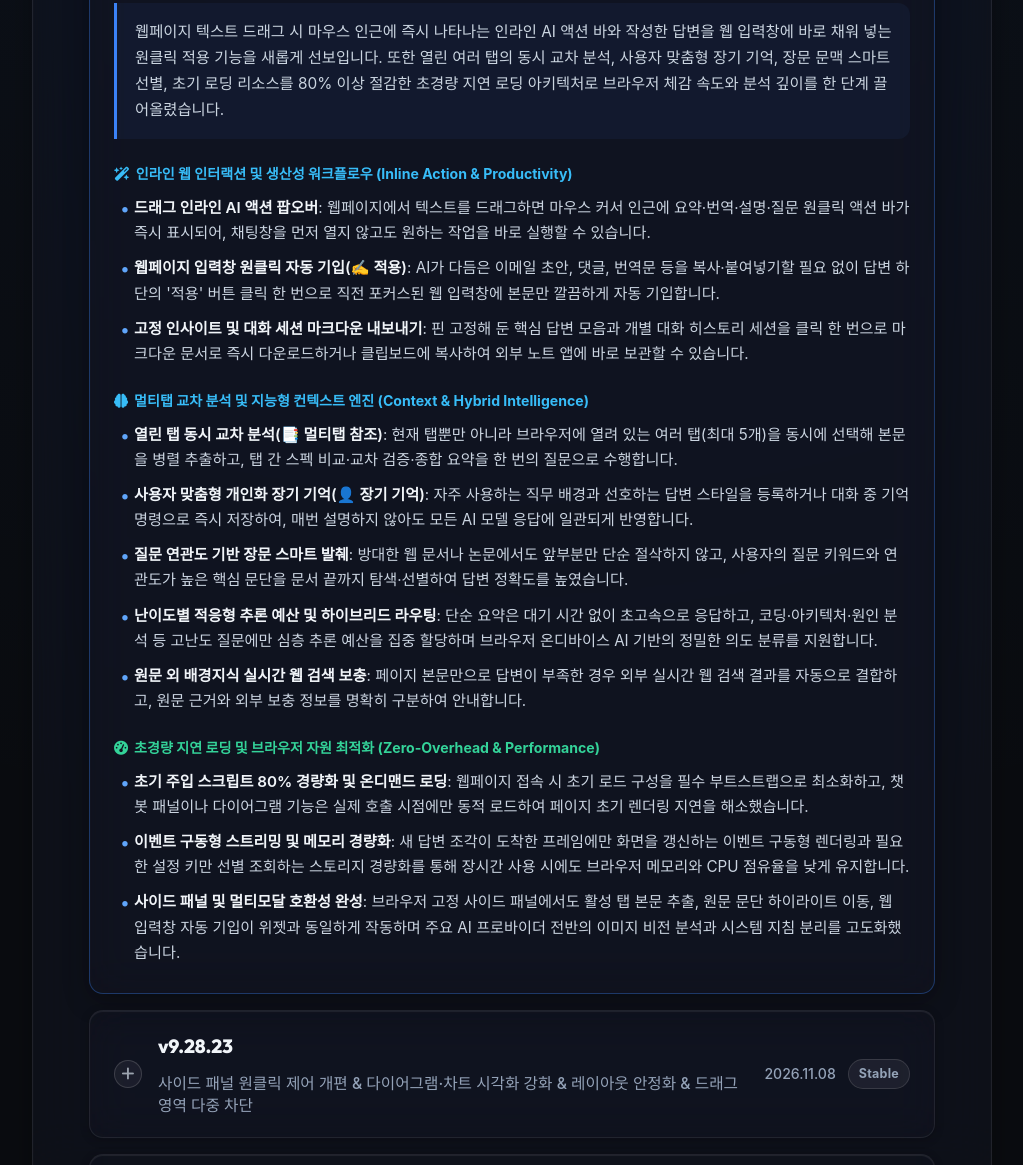
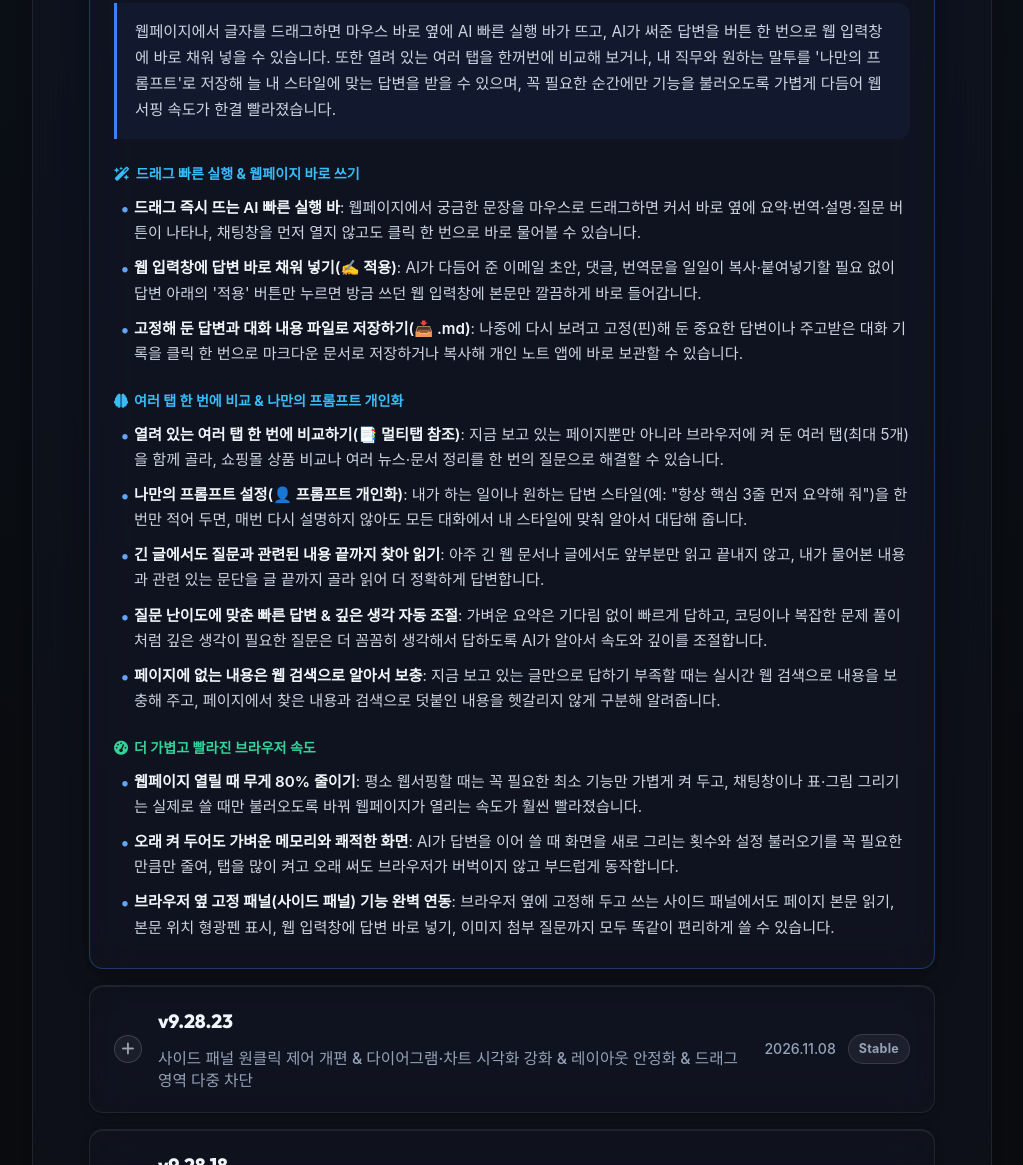
Before and after one commit to leejhn/withAvis, a plain HTML site: page changelog.html in a window 1280 px wide. Shown: the part 551-1716 px from the top of the page, without its empty margins (128-1151 px from the left). Drawn offline with Linux system fonts and the light colour scheme; a web font is replaced by a local one.

Commit message:
chore(release): v9.28.29 웹사이트 리소스 릴리즈 동기화

```diff
--- a/changelog.html
+++ b/changelog.html
@@ -92,7 +92,7 @@
                                 <span class="toggle-icon"><i class="fa-solid fa-plus"></i></span>
                                 <div class="version-title">
                                     <span class="version-tag">v9.28.29</span>
-                                    <span class="version-summary">드래그 인라인 AI 팝오버 & 웹 입력창 원클릭 자동 기입 & 멀티탭 교차 분석 & 초경량 지연 로딩 엔진</span>
+                                    <span class="version-summary">드래그 즉시 AI 실행 & 웹 입력창에 답변 바로 넣기 & 여러 탭 한 번에 비교 & 나만의 프롬프트 설정 & 브라우저 속도 최적화</span>
                                 </div>
                             </div>
                             <div class="accordion-header-right">
@@ -103,35 +103,35 @@
                         <div class="accordion-content">
                             <div class="accordion-body-inner">
                                 <div class="release-intro">
-                                    웹페이지 텍스트 드래그 시 마우스 인근에 즉시 나타나는 인라인 AI 액션 바와 작성한 답변을 웹 입력창에 바로 채워 넣는 원클릭 적용 기능을 새롭게 선보입니다. 또한 열린 여러 탭의 동시 교차 분석, 사용자 맞춤형 장기 기억, 장문 문맥 스마트 선별, 초기 로딩 리소스를 80% 이상 절감한 초경량 지연 로딩 아키텍처로 브라우저 체감 속도와 분석 깊이를 한 단계 끌어올렸습니다.
-                                </div>
-
-                                <div class="change-group">
-                                    <div class="group-label feat"><i class="fa-solid fa-wand-magic-sparkles"></i> 인라인 웹 인터랙션 및 생산성 워크플로우 (Inline Action & Productivity)</div>
-                                    <ul class="change-list">
-                                        <li><strong>드래그 인라인 AI 액션 팝오버</strong>: 웹페이지에서 텍스트를 드래그하면 마우스 커서 인근에 요약·번역·설명·질문 원클릭 액션 바가 즉시 표시되어, 채팅창을 먼저 열지 않고도 원하는 작업을 바로 실행할 수 있습니다.</li>
-                                        <li><strong>웹페이지 입력창 원클릭 자동 기입(✍️ 적용)</strong>: AI가 다듬은 이메일 초안, 댓글, 번역문 등을 복사·붙여넣기할 필요 없이 답변 하단의 '적용' 버튼 클릭 한 번으로 직전 포커스된 웹 입력창에 본문만 깔끔하게 자동 기입합니다.</li>
-                                        <li><strong>고정 인사이트 및 대화 세션 마크다운 내보내기</strong>: 핀 고정해 둔 핵심 답변 모음과 개별 대화 히스토리 세션을 클릭 한 번으로 마크다운 문서로 즉시 다운로드하거나 클립보드에 복사하여 외부 노트 앱에 바로 보관할 수 있습니다.</li>
-                                    </ul>
-                                </div>
-
-                                <div class="change-group">
-                                    <div class="group-label feat"><i class="fa-solid fa-brain"></i> 멀티탭 교차 분석 및 지능형 컨텍스트 엔진 (Context & Hybrid Intelligence)</div>
-                                    <ul class="change-list">
-                                        <li><strong>열린 탭 동시 교차 분석(📑 멀티탭 참조)</strong>: 현재 탭뿐만 아니라 브라우저에 열려 있는 여러 탭(최대 5개)을 동시에 선택해 본문을 병렬 추출하고, 탭 간 스펙 비교·교차 검증·종합 요약을 한 번의 질문으로 수행합니다.</li>
-                                        <li><strong>사용자 맞춤형 개인화 장기 기억(👤 장기 기억)</strong>: 자주 사용하는 직무 배경과 선호하는 답변 스타일을 등록하거나 대화 중 기억 명령으로 즉시 저장하여, 매번 설명하지 않아도 모든 AI 모델 응답에 일관되게 반영합니다.</li>
-                                        <li><strong>질문 연관도 기반 장문 스마트 발췌</strong>: 방대한 웹 문서나 논문에서도 앞부분만 단순 절삭하지 않고, 사용자의 질문 키워드와 연관도가 높은 핵심 문단을 문서 끝까지 탐색·선별하여 답변 정확도를 높였습니다.</li>
-                                        <li><strong>난이도별 적응형 추론 예산 및 하이브리드 라우팅</strong>: 단순 요약은 대기 시간 없이 초고속으로 응답하고, 코딩·아키텍처·원인 분석 등 고난도 질문에만 심층 추론 예산을 집중 할당하며 브라우저 온디바이스 AI 기반의 정밀한 의도 분류를 지원합니다.</li>
-                                        <li><strong>원문 외 배경지식 실시간 웹 검색 보충</strong>: 페이지 본문만으로 답변이 부족한 경우 외부 실시간 웹 검색 결과를 자동으로 결합하고, 원문 근거와 외부 보충 정보를 명확히 구분하여 안내합니다.</li>
-                                    </ul>
-                                </div>
-
-                                <div class="change-group">
-                                    <div class="group-label perf"><i class="fa-solid fa-gauge-high"></i> 초경량 지연 로딩 및 브라우저 자원 최적화 (Zero-Overhead & Performance)</div>
-                                    <ul class="change-list">
-                                        <li><strong>초기 주입 스크립트 80% 경량화 및 온디맨드 로딩</strong>: 웹페이지 접속 시 초기 로드 구성을 필수 부트스트랩으로 최소화하고, 챗봇 패널이나 다이어그램 기능은 실제 호출 시점에만 동적 로드하여 페이지 초기 렌더링 지연을 해소했습니다.</li>
-                                        <li><strong>이벤트 구동형 스트리밍 및 메모리 경량화</strong>: 새 답변 조각이 도착한 프레임에만 화면을 갱신하는 이벤트 구동형 렌더링과 필요한 설정 키만 선별 조회하는 스토리지 경량화를 통해 장시간 사용 시에도 브라우저 메모리와 CPU 점유율을 낮게 유지합니다.</li>
-                                        <li><strong>사이드 패널 및 멀티모달 호환성 완성</strong>: 브라우저 고정 사이드 패널에서도 활성 탭 본문 추출, 원문 문단 하이라이트 이동, 웹 입력창 자동 기입이 위젯과 동일하게 작동하며 주요 AI 프로바이더 전반의 이미지 비전 분석과 시스템 지침 분리를 고도화했습니다.</li>
+                                    웹페이지에서 글자를 드래그하면 마우스 바로 옆에 AI 빠른 실행 바가 뜨고, AI가 써준 답변을 버튼 한 번으로 웹 입력창에 바로 채워 넣을 수 있습니다. 또한 열려 있는 여러 탭을 한꺼번에 비교해 보거나, 내 직무와 원하는 말투를 '나만의 프롬프트'로 저장해 늘 내 스타일에 맞는 답변을 받을 수 있으며, 꼭 필요한 순간에만 기능을 불러오도록 가볍게 다듬어 웹 서핑 속도가 한결 빨라졌습니다.
+                                </div>
+
+                                <div class="change-group">
+                                    <div class="group-label feat"><i class="fa-solid fa-wand-magic-sparkles"></i> 드래그 빠른 실행 & 웹페이지 바로 쓰기</div>
+                                    <ul class="change-list">
+                                        <li><strong>드래그 즉시 뜨는 AI 빠른 실행 바</strong>: 웹페이지에서 궁금한 문장을 마우스로 드래그하면 커서 바로 옆에 요약·번역·설명·질문 버튼이 나타나, 채팅창을 먼저 열지 않고도 클릭 한 번으로 바로 물어볼 수 있습니다.</li>
+                                        <li><strong>웹 입력창에 답변 바로 채워 넣기(✍️ 적용)</strong>: AI가 다듬어 준 이메일 초안, 댓글, 번역문을 일일이 복사·붙여넣기할 필요 없이 답변 아래의 '적용' 버튼만 누르면 방금 쓰던 웹 입력창에 본문만 깔끔하게 바로 들어갑니다.</li>
+                                        <li><strong>고정해 둔 답변과 대화 내용 파일로 저장하기(📥 .md)</strong>: 나중에 다시 보려고 고정(핀)해 둔 중요한 답변이나 주고받은 대화 기록을 클릭 한 번으로 마크다운 문서로 저장하거나 복사해 개인 노트 앱에 바로 보관할 수 있습니다.</li>
+                                    </ul>
+                                </div>
+
+                                <div class="change-group">
+                                    <div class="group-label feat"><i class="fa-solid fa-brain"></i> 여러 탭 한 번에 비교 & 나만의 프롬프트 개인화</div>
+                                    <ul class="change-list">
+                                        <li><strong>열려 있는 여러 탭 한 번에 비교하기(📑 멀티탭 참조)</strong>: 지금 보고 있는 페이지뿐만 아니라 브라우저에 켜 둔 여러 탭(최대 5개)을 함께 골라, 쇼핑몰 상품 비교나 여러 뉴스·문서 정리를 한 번의 질문으로 해결할 수 있습니다.</li>
+                                        <li><strong>나만의 프롬프트 설정(👤 프롬프트 개인화)</strong>: 내가 하는 일이나 원하는 답변 스타일(예: "항상 핵심 3줄 먼저 요약해 줘")을 한 번만 적어 두면, 매번 다시 설명하지 않아도 모든 대화에서 내 스타일에 맞춰 알아서 대답해 줍니다.</li>
+                                        <li><strong>긴 글에서도 질문과 관련된 내용 끝까지 찾아 읽기</strong>: 아주 긴 웹 문서나 글에서도 앞부분만 읽고 끝내지 않고, 내가 물어본 내용과 관련 있는 문단을 글 끝까지 골라 읽어 더 정확하게 답변합니다.</li>
+                                        <li><strong>질문 난이도에 맞춘 빠른 답변 & 깊은 생각 자동 조절</strong>: 가벼운 요약은 기다림 없이 빠르게 답하고, 코딩이나 복잡한 문제 풀이처럼 깊은 생각이 필요한 질문은 더 꼼꼼히 생각해서 답하도록 AI가 알아서 속도와 깊이를 조절합니다.</li>
+                                        <li><strong>페이지에 없는 내용은 웹 검색으로 알아서 보충</strong>: 지금 보고 있는 글만으로 답하기 부족할 때는 실시간 웹 검색으로 내용을 보충해 주고, 페이지에서 찾은 내용과 검색으로 덧붙인 내용을 헷갈리지 않게 구분해 알려줍니다.</li>
+                                    </ul>
+                                </div>
+
+                                <div class="change-group">
+                                    <div class="group-label perf"><i class="fa-solid fa-gauge-high"></i> 더 가볍고 빨라진 브라우저 속도</div>
+                                    <ul class="change-list">
+                                        <li><strong>웹페이지 열릴 때 무게 80% 줄이기</strong>: 평소 웹서핑할 때는 꼭 필요한 최소 기능만 가볍게 켜 두고, 채팅창이나 표·그림 그리기는 실제로 쓸 때만 불러오도록 바꿔 웹페이지가 열리는 속도가 훨씬 빨라졌습니다.</li>
+                                        <li><strong>오래 켜 두어도 가벼운 메모리와 쾌적한 화면</strong>: AI가 답변을 이어 쓸 때 화면을 새로 그리는 횟수와 설정 불러오기를 꼭 필요한 만큼만 줄여, 탭을 많이 켜고 오래 써도 브라우저가 버벅이지 않고 부드럽게 동작합니다.</li>
+                                        <li><strong>브라우저 옆 고정 패널(사이드 패널) 기능 완벽 연동</strong>: 브라우저 옆에 고정해 두고 쓰는 사이드 패널에서도 페이지 본문 읽기, 본문 위치 형광펜 표시, 웹 입력창에 답변 바로 넣기, 이미지 첨부 질문까지 모두 똑같이 편리하게 쓸 수 있습니다.</li>
                                     </ul>
                                 </div>
                             </div>
```
